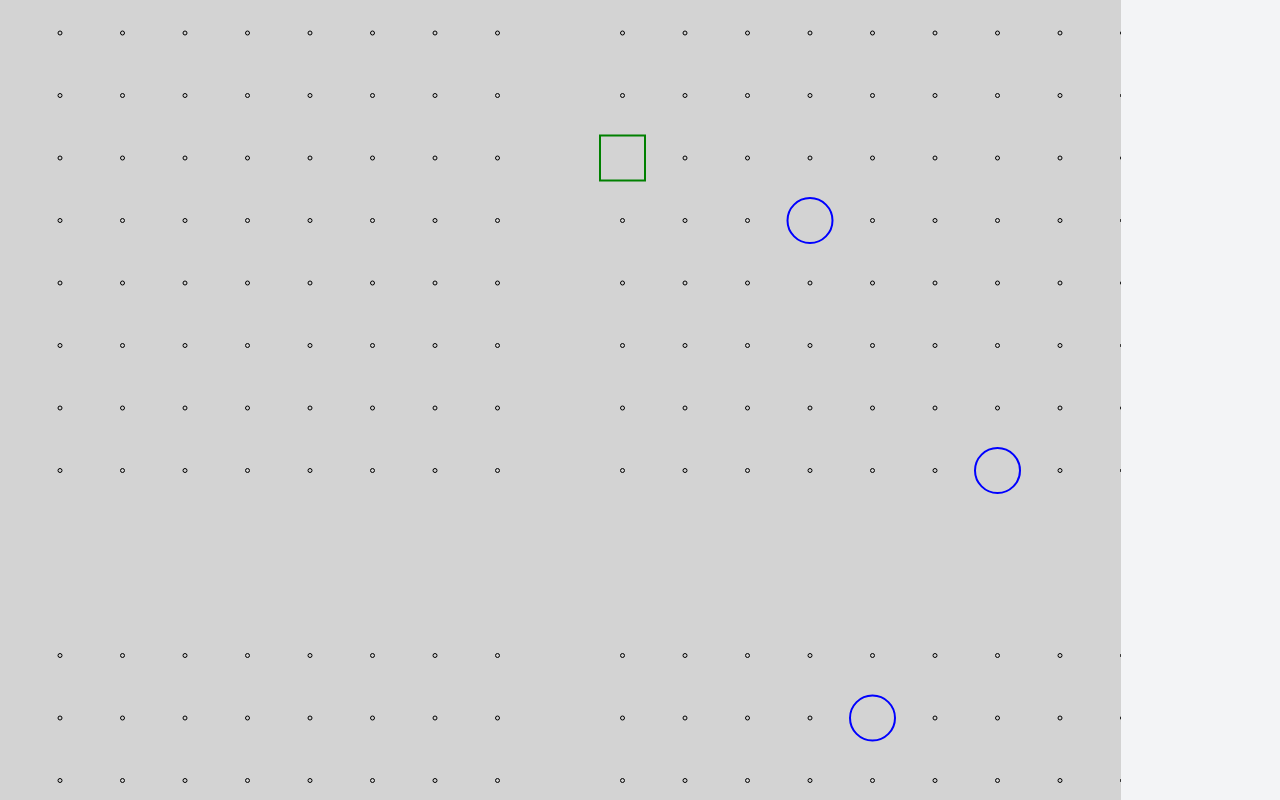
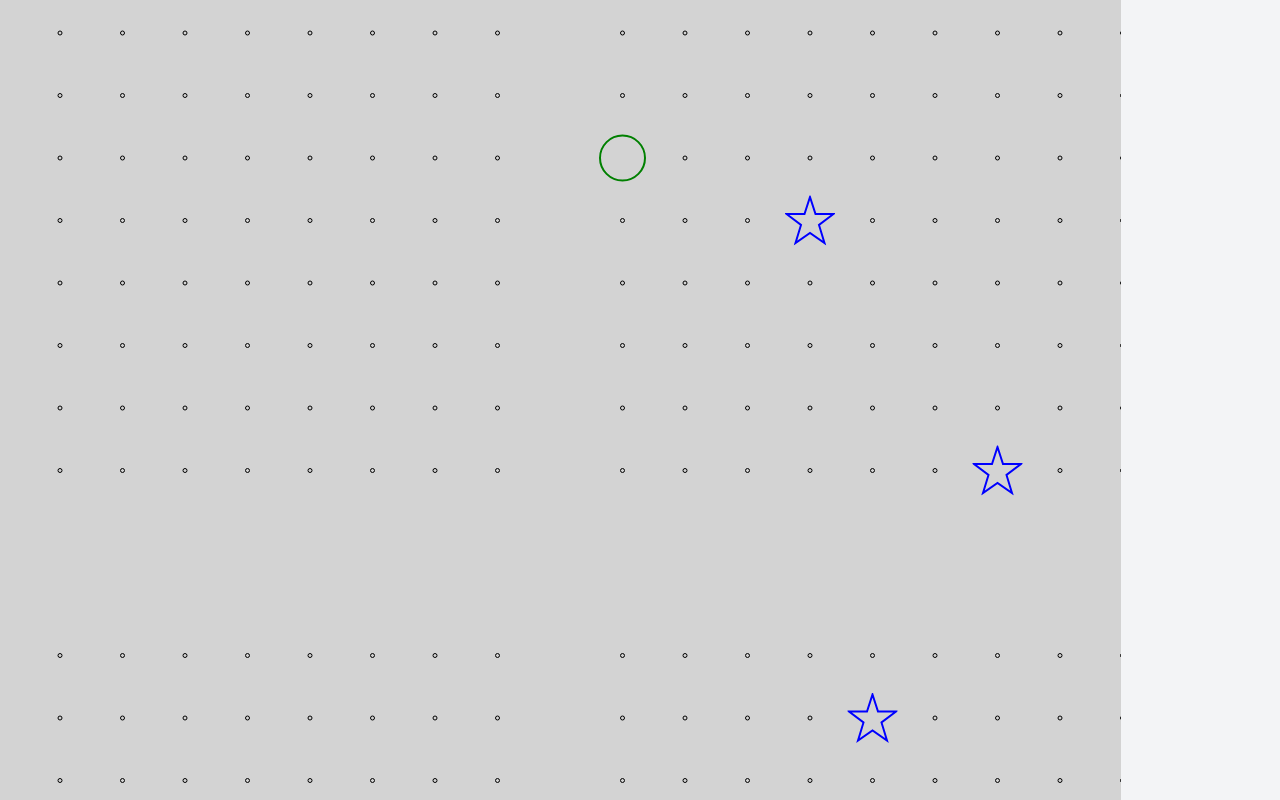
Before and after one commit to biercewang/wrxclimb, a Next.js app: page / in a window 1280 px wide. Shown: the part 1060-1860 px from the top of the page. Built offline with nearby package versions, Linux system fonts and the light colour scheme.

Commit message:
更新手点和脚点的形状

```diff
--- a/app/page.tsx
+++ b/app/page.tsx
@@ -395,10 +395,16 @@ const Home: React.FC = () => {
         const fillColor = point.type === '终点' ? 'red' : point.type === '手点' ? 'blue' : 'green';
         const fill = isSelected ? fillColor : 'none';
         const stroke = fillColor;
-        const strokeWidth = 4; // 增加线条宽度以适应更大的尺寸
+        const strokeWidth = 4;
 
         switch (point.type) {
           case '终点':
+            return (
+              <svg viewBox="0 0 100 100" width="100%" height="100%">
+                <rect x="5" y="5" width="90" height="90" fill={fill} stroke={stroke} strokeWidth={strokeWidth} />
+              </svg>
+            );
+          case '手点':
             return (
               <svg viewBox="0 0 100 100" width="100%" height="100%">
                 <path
@@ -409,16 +415,10 @@ const Home: React.FC = () => {
                 />
               </svg>
             );
-          case '手点':
+          case '脚点':
             return (
               <svg viewBox="0 0 100 100" width="100%" height="100%">
                 <circle cx="50" cy="50" r="45" fill={fill} stroke={stroke} strokeWidth={strokeWidth} />
-              </svg>
-            );
-          case '脚点':
-            return (
-              <svg viewBox="0 0 100 100" width="100%" height="100%">
-                <rect x="5" y="5" width="90" height="90" fill={fill} stroke={stroke} strokeWidth={strokeWidth} />
               </svg>
             );
         }
```
